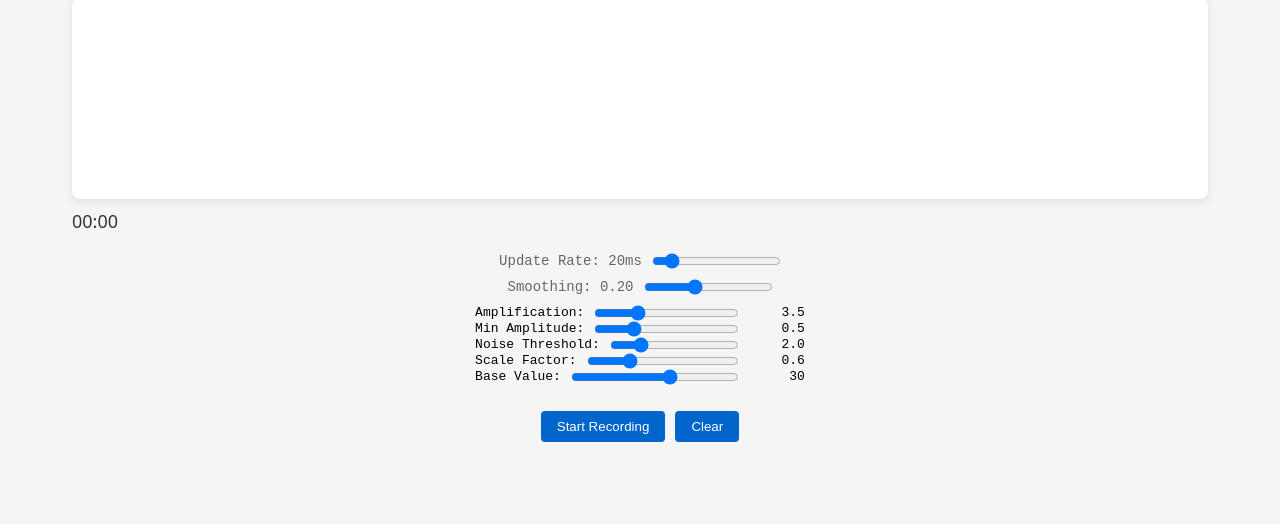
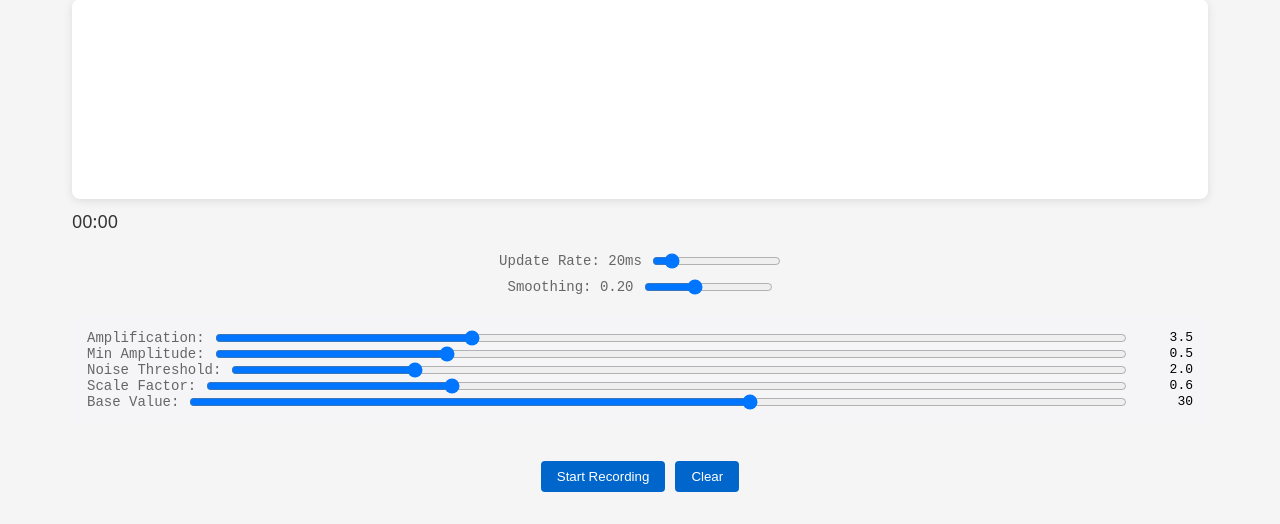
Before and after one commit to chanulee/dynamictext, a plain HTML site: page dynamictext-web/index.html in a window 1280 px wide. Shown: the part 631-1155 px from the top of the page. Before the commit the page ends 1105 px from the top, so only its background shows below. Drawn offline with Linux system fonts and the light colour scheme.

Commit message:
Update styles.css

```diff
--- a/dynamictext-web/styles.css
+++ b/dynamictext-web/styles.css
@@ -191,3 +191,18 @@ canvas {
 #reset {
     display: none;
 }
+
+/* Add these styles */
+.parameters-container {
+    background: #f5f5f7;
+    padding: 15px;
+    border-radius: 8px;
+    margin: 10px 0;
+    width: 100%;
+}
+
+.param-label {
+    min-width: 120px;
+    font-size: 14px;
+    color: #666;
+}
```
